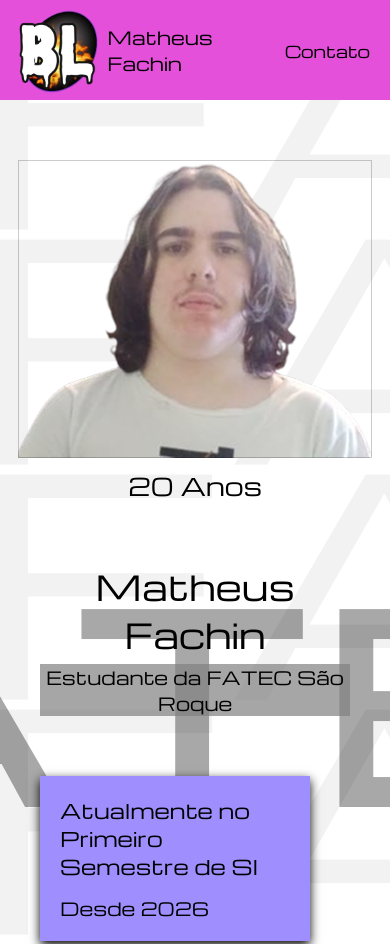
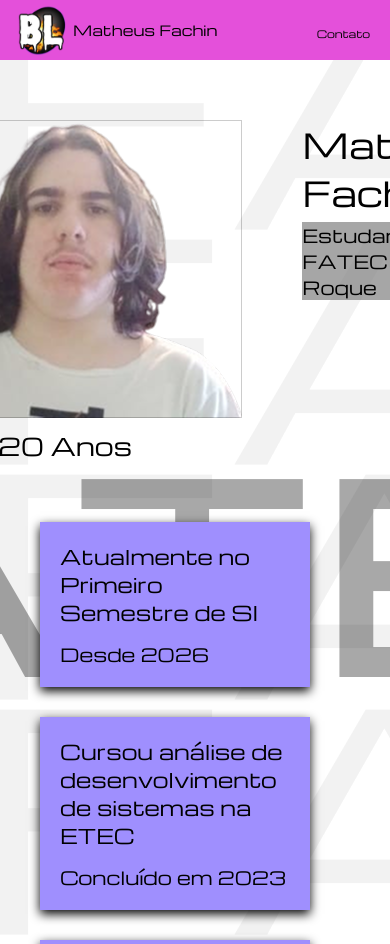
Before and after one commit to MatheusFachin-616/portfoliop2, a plain HTML site: page index.html in a window 390 px wide. Shown: the top 944 px of the page. Drawn offline with nearby package versions, Linux system fonts and the light colour scheme; files whose address does not match are found by name.

Commit message:
Responsividade do Header

```diff
--- a/css/base.css
+++ b/css/base.css
@@ -113,6 +113,16 @@ footer{
         overflow-x: hidden;
     }
     .headerp{
-        font-size: 18px;
+        font-size: 14px;
+    }
+    header{
+        height: 60px;
+    }
+    header img{
+        height: 50px;
+        width: 50px;
+    }
+    header a{
+        font-size: 10px;
     }
 }
--- a/css/style.css
+++ b/css/style.css
@@ -246,12 +246,13 @@ h2{
     flex-shrink: 0;
 }
 @media (max-width: 768px) {
-    .main-perfil{
-        flex-direction: column;
-        text-align: center;
-    }
     .body{
         overflow-x: hidden;
     }
-    .fatec-fundo
+    .main-perfil{
+        flex-direction: row;
+        align-items: flex-start;
+        text-align: left;
+    }
+
 }
```
